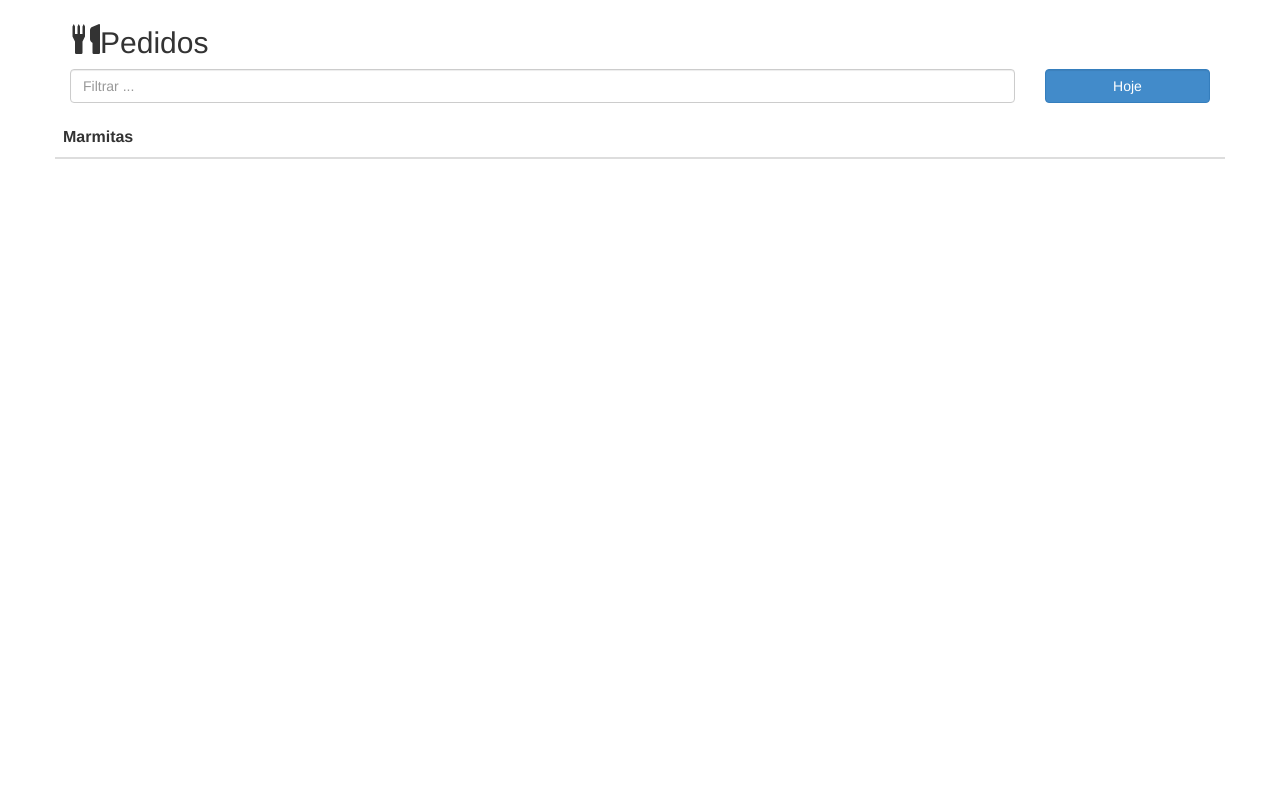
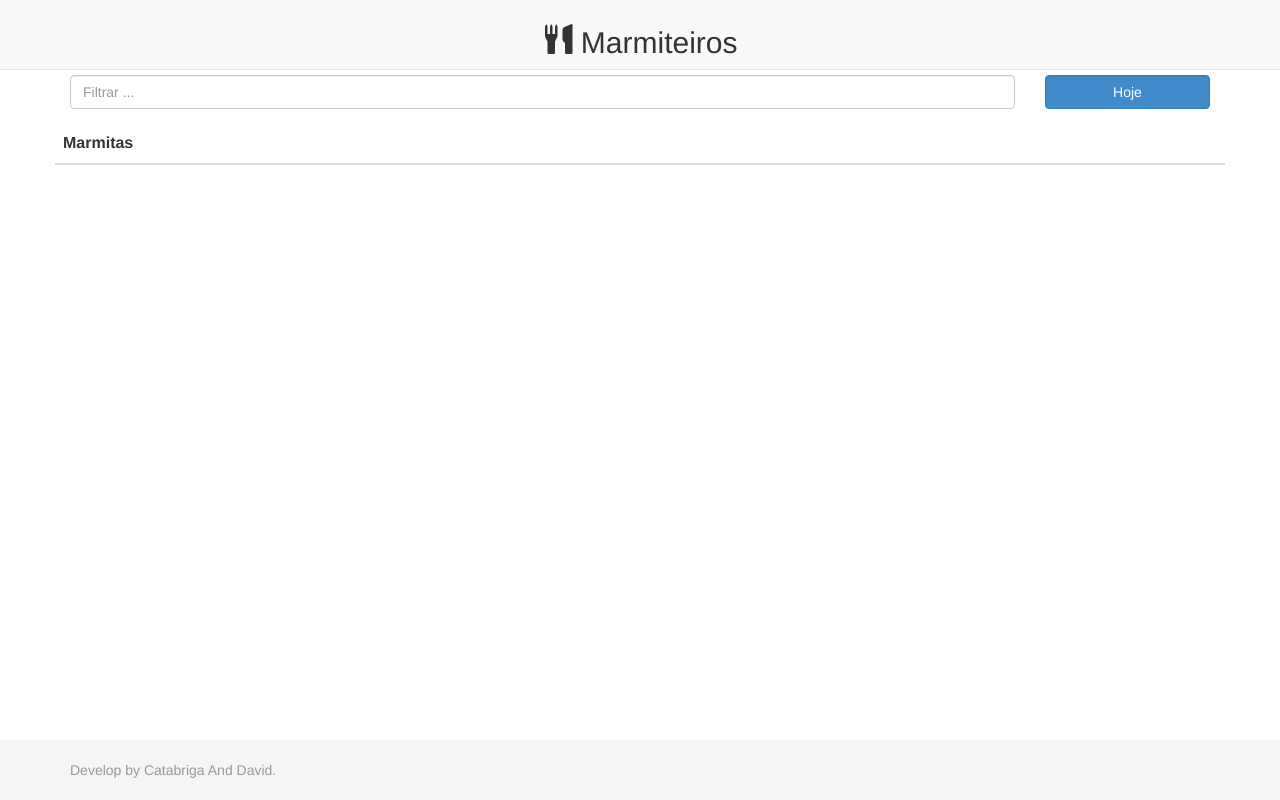
Before and after one commit to ktabriga/Marmiteiros, a website: page public/index.html at #/listaPedidos in a window 1280 px wide. Drawn offline with nearby package versions, Linux system fonts and the light colour scheme; no server answers.

Commit message:
modificar layout

```diff
--- /dev/null
+++ b/public/css/styles.css
@@ -0,0 +1,13 @@
+#footer {
+	position: absolute;
+	bottom: 0;
+	width: 100%;
+	height: 60px;
+	background-color: #f5f5f5;
+}
+
+.text-muted {
+	margin: 20px 0;
+}
+
+body { padding-top: 75px; }
--- a/public/index.html
+++ b/public/index.html
@@ -3,10 +3,22 @@
 	<meta charset="UTF-8">
 	<title>Marmiteiros</title>
 	<link rel="stylesheet" type="text/css" href="./css/bootstrap.min.css">
+	<link rel="stylesheet" type="text/css" href="./css/styles.css">
 </head>
 <body>
+	<div class="navbar navbar-default navbar-fixed-top" role="navigation">
+		<div class="container">
+			<div class="row text-center"><h2><i class="glyphicon glyphicon-cutlery"> </i> Marmiteiros </h2> </div>
+		</div>
+	</div>
 
 	<div ng-view></div>
+
+	<div id="footer">
+		<div class="container">
+			<p class="text-muted">Develop by Catabriga And David.</p>
+		</div>
+	</div>
 
 	<script type="text/javascript" src="./lib/jquery.min.js"></script>
 	<script type="text/javascript" src="./lib/bootstrap.min.js"></script>
@@ -15,5 +27,6 @@
 	<script type="text/javascript" src="./js/app.js"></script>
 	<script type="text/javascript" src="./js/controllers.js"></script>
 	<script src="/socket.io/socket.io.js"></script>
+
 </body>
 </html>
--- a/public/partials/listaPedidos.html
+++ b/public/partials/listaPedidos.html
@@ -1,5 +1,4 @@
 <div class="container" ng-controller="listaController">
-	<h2><i class="glyphicon glyphicon-cutlery"></i>Pedidos</h2>
 	<div class="row">
 		<div class="col-sm-10 form-group">
 			<input type="text" class="form-control" placeholder="Filtrar ..." ng-model="query">
```
Also changed, not shown: public/partials/pedido.html (+0 -2 lines).
